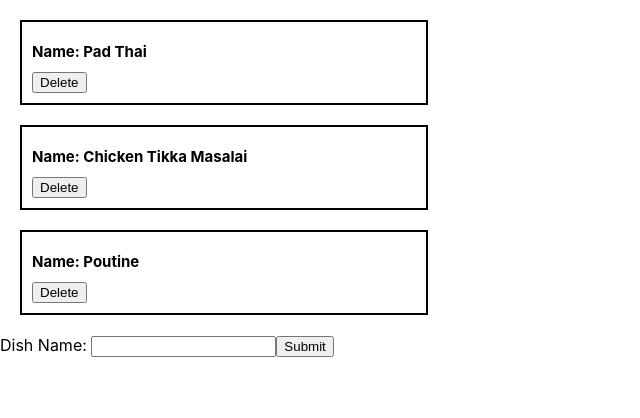
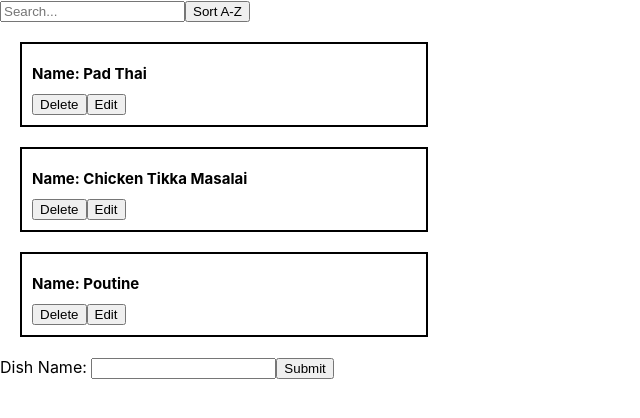
Before and after one commit to lredmo1/tastes-from-around-the-world, a React (Create React App) app: page / in a window 1280 px wide. Shown: the top 418 px of the page, without its empty margins (0-640 px from the left). Built offline with nearby package versions, Linux system fonts and the light colour scheme; data requests are answered from the project's data file.

Commit message:
practicing added features

```diff
--- a/src/DishesCard.js
+++ b/src/DishesCard.js
@@ -1,4 +1,9 @@
-function DishesCard({ dish, setDishes }) {
+import EditDish from "./EditDish";
+import {useState} from 'react'
+
+function DishesCard({ dish, setDishes, handleUpdate }) {
+
+  const [isEditing, setIsEditing] = useState(false)
 
   function handleDeleteItem(deletedDish) {
     setDishes((currentDishes) => currentDishes.filter((dish) => dish.id !== deletedDish.id));
@@ -12,10 +17,16 @@ function DishesCard({ dish, setDishes }) {
       .then(handleDeleteItem(dish));
   }
 
+  function handleEdit(){
+    setIsEditing(true)
+  }
+
   return (
     <div id="dishes-card">
       <h1>Name: {dish.name}</h1>
       <button onClick={handleDelete}>Delete</button>
+
+      {isEditing ? <EditDish dish={dish} setDishes={setDishes} setIsEditing={setIsEditing} handleUpdate={handleUpdate}/> : <button onClick={handleEdit}>Edit</button>}
     </div>
   );
 }
--- /dev/null
+++ b/src/EditDish.js
@@ -0,0 +1,66 @@
+import { useState } from "react";
+
+function EditDish({ dish, setDishes, setIsEditing, handleUpdate }) {
+  const [formData, setFormData] = useState({
+    name: dish.name,
+  });
+
+  function handleChange(e) {
+    let key = e.target.name;
+    let value = e.target.value;
+    setFormData({...formData, [key]: value})
+  }
+
+  function handleSubmit(e) {
+    e.preventDefault();
+    fetch(`http://localhost:5000/dishes/${dish.id}`, {
+        method: "PATCH",
+        headers: {"Content-Type": "application/json"},
+        body: JSON.stringify(formData),
+    })
+    .then((resp) => resp.json())
+    .then((dish) => {
+        setDishes((current) => current.map((currentDish) => {
+                  if (currentDish.id === dish.id) {
+                    return dish;
+                  } else {
+                    return currentDish;
+                  }
+                }))
+        setIsEditing(false)
+    })
+
+    }
+
+
+    // function handleUpdate(){
+    //     const updatedDish = dishes.map((dish) => {
+    //       if (dish.id === updatedDish.id) {
+    //         return updatedDish;
+    //       } else {
+    //         return dish;
+    //       }
+    //     });
+    //     setDishes(updatedDish);
+    //   }
+
+  return (
+    <>
+      <form onSubmit={handleSubmit} id="add-dish-form">
+        <label>
+          Dish Name:{" "}
+          <input
+            name="name"
+            type="text"
+            value={formData.name}
+            onChange={handleChange}
+          ></input>
+        </label>
+
+        <button type="submit">Submit</button>
+      </form>
+    </>
+  );
+}
+
+export default EditDish;
--- a/src/Home.js
+++ b/src/Home.js
@@ -4,6 +4,8 @@ import AddDishForm from "./AddDishForm"
 
 function Home() {
   const [dishes, setDishes] = useState([]);
+  const [search, setSearch] = useState("")
+  const [isSorted, setIsSorted] = useState(false)
 
   useEffect(() => {
     fetch(`http://localhost:5000/dishes`)
@@ -17,12 +19,44 @@ function Home() {
 //     setDishes(updatedDishes);
 // }
 
-  let dishesCards = dishes.map((dish) => <DishesCard dish={dish} key={dish.id} setDishes={setDishes}/>)
+  function handleUpdate(){
+    const updatedDish = dishes.map((dish) => {
+      if (dish.id === updatedDish.id) {
+        return updatedDish;
+      } else {
+        return dish;
+      }
+    });
+    setDishes(updatedDish);
+  }
+
+
+  function handleSort() {
+
+      console.log(dishes)
+      let sortedDishes = dishes.sort((a, b) => (a.name > b.name) ? 1 : -1)
+      console.log(sortedDishes)
+      setDishes(sortedDishes)
+
+  }
+
+
+
+
+
+  let filteredDishes = dishes.filter((dish) => {
+    return dish.name.toLowerCase().includes(search.toLowerCase())
+})
+
+  let dishesCards = filteredDishes.map((dish) => <DishesCard dish={dish} key={dish.id} setDishes={setDishes} handleUpdate={handleUpdate}/>)
 
   return (
     <>
+      <input type="text" placeholder="Search..." onChange={(e) => setSearch(e.target.value)} value={search}/>
+      <button onClick={handleSort}>Sort A-Z</button>
       {dishesCards}
       <AddDishForm setDishes={setDishes}/>
+
     </>
   );
 }
```
